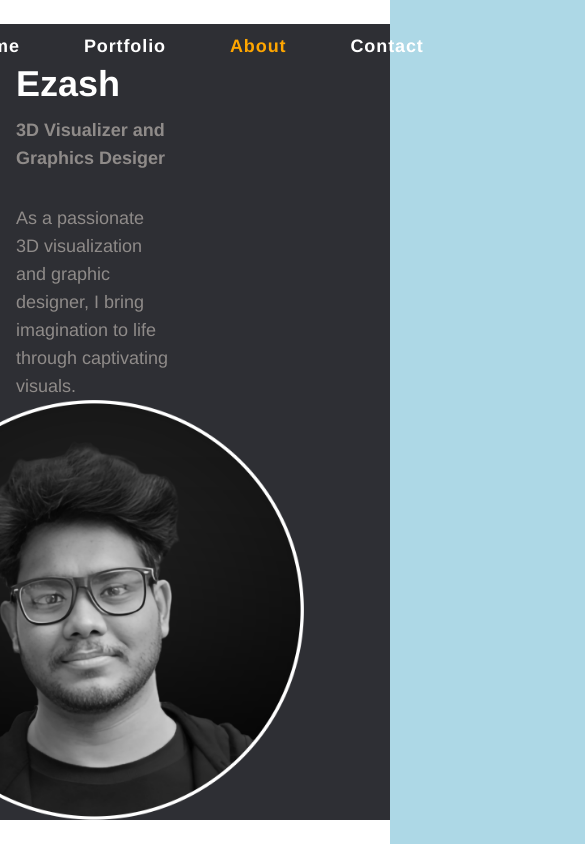
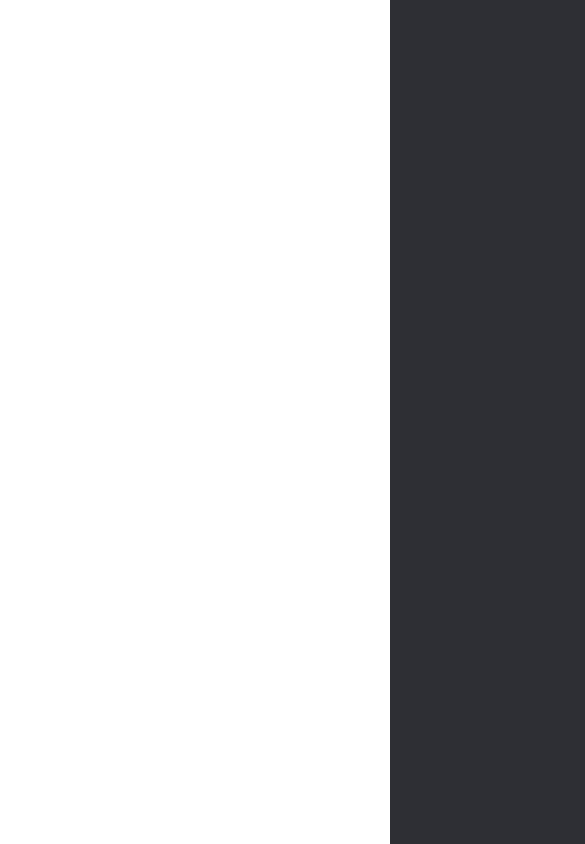
Before and after one commit to sabari-qwerty/ezash-website, a Next.js app: page /about in a window 390 px wide. Shown: the top 844 px of the page, 585 px wide, since content can reach past the window. Built offline with nearby package versions, Linux system fonts and the light colour scheme; what @codaworks/react-glow would draw is missing.

Commit message:
upadte desktop

```diff
--- a/components/sectionLayout.tsx
+++ b/components/sectionLayout.tsx
@@ -8,7 +8,11 @@ interface prop {
 
 export const SectionLayout: FC<prop> = ({ className, children }) => {
   return (
-    <section className={cn(`w-full  lg:h-[100dvh] bg-[#2e2f34]  ${className}`)}>
+    <section
+      className={cn(
+        `w-full  lg:h-[100dvh] bg-[#2e2f34] desktop-only   ${className}`
+      )}
+    >
       {children}
     </section>
   );
--- a/src/app/globals.css
+++ b/src/app/globals.css
@@ -153,13 +153,26 @@ body {
 }
 
 .mobile-only {
+  display: inline-block;
 }
 
 .desktop-only {
+  display: flex;
 }
 
-@media only screen and (max-width: 600px) {
-  body {
-    background-color: lightblue;
+@media only screen and (max-width: 1350px) {
+  .mobile-only {
+    display: inline-block;
+  }
+  .desktop-only {
+    display: none;
   }
 }
+@media only screen and (min-width: 1351px) {
+  .mobile-only {
+    display: none;
+  }
+  .desktop-only {
+    display: flex;
+  }
+}
```
